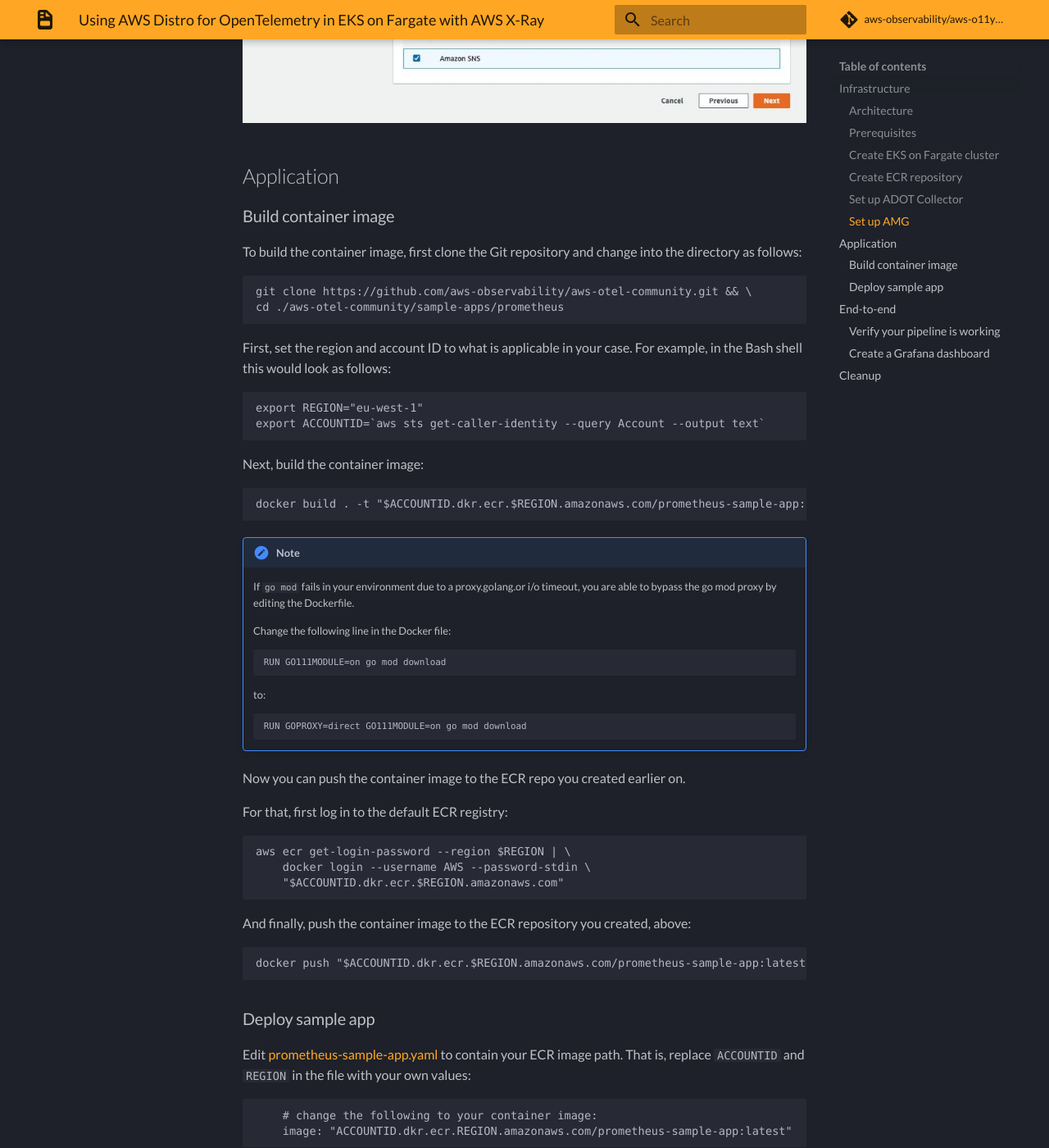
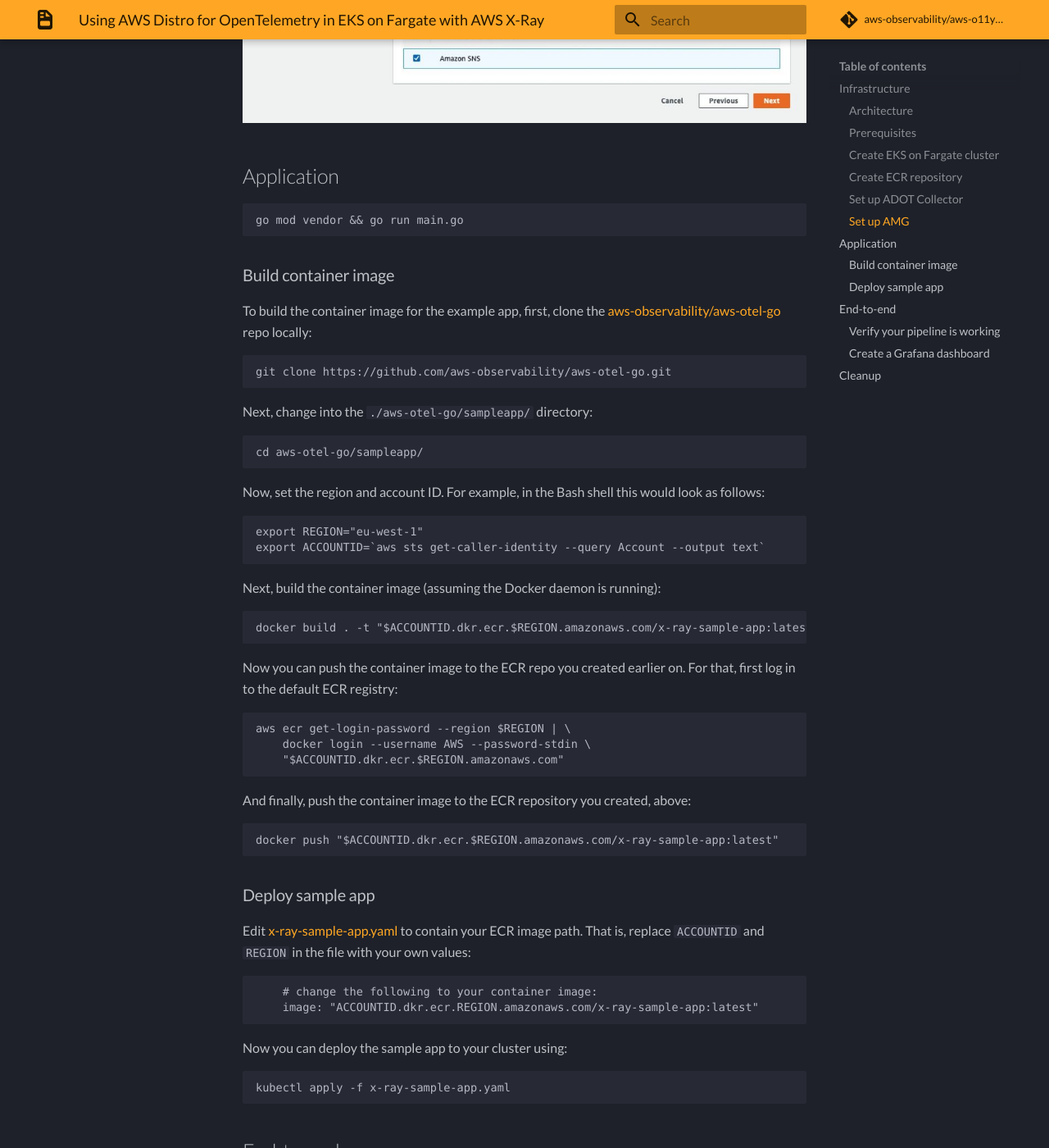
Before and after one commit to aws-observability/aws-o11y-recipes, an MkDocs documentation site: the page built from docs/recipes/fargate-eks-xray-go-adot-amg.md, in a window 1280 px wide and 1400 px high, scrolled down 2500 px. Shown: the whole window at 82% size. Built offline with MkDocs 1.6.1 and Material for MkDocs 9.7.7, drawn with Linux system fonts in a browser that asks for light colours; some web fonts are replaced; comment, search, counter and statistics services are not loaded; some of the changed text lies outside the part shown.

Commit message:
advances X-Ray recipe

````diff
--- a/docs/recipes/fargate-eks-xray-go-adot-amg.md
+++ b/docs/recipes/fargate-eks-xray-go-adot-amg.md
@@ -77,45 +77,44 @@
 
 ## Application
 
+
+
+```
+go mod vendor && go run main.go
+```
+
+
 ### Build container image
 
-To build the container image, first clone the Git repository and change
-into the directory as follows:
+To build the container image for the example app, first,
+clone the [aws-observability/aws-otel-go](https://github.com/aws-observability/aws-otel-go/)
+repo locally:
 
 ```
-git clone https://github.com/aws-observability/aws-otel-community.git && \
-cd ./aws-otel-community/sample-apps/prometheus
+git clone https://github.com/aws-observability/aws-otel-go.git
 ```
 
-First, set the region and account ID to what is applicable in your case. For
-example, in the Bash shell this would look as follows:
+Next, change into the `./aws-otel-go/sampleapp/` directory:
+
+```
+cd aws-otel-go/sampleapp/
+```
+
+Now, set the region and account ID. For example, in the Bash shell this would
+look as follows:
 
 ```
 export REGION="eu-west-1"
 export ACCOUNTID=`aws sts get-caller-identity --query Account --output text`
 ```
 
-Next, build the container image:
+Next, build the container image (assuming the Docker daemon is running):
 
 ```
-docker build . -t "$ACCOUNTID.dkr.ecr.$REGION.amazonaws.com/prometheus-sample-app:latest"
+docker build . -t "$ACCOUNTID.dkr.ecr.$REGION.amazonaws.com/x-ray-sample-app:latest"
 ```
 
-!!! note
-    If `go mod` fails in your environment due to a proxy.golang.or i/o timeout,
-    you are able to bypass the go mod proxy by editing the Dockerfile.
-
-    Change the following line in the Docker file:
-    ```
-    RUN GO111MODULE=on go mod download
-    ```
-    to:
-    ```
-    RUN GOPROXY=direct GO111MODULE=on go mod download
-    ```
-
 Now you can push the container image to the ECR repo you created earlier on.
-
 For that, first log in to the default ECR registry:
 
 ```
@@ -127,24 +126,24 @@
 And finally, push the container image to the ECR repository you created, above:
 
 ```
-docker push "$ACCOUNTID.dkr.ecr.$REGION.amazonaws.com/prometheus-sample-app:latest"
+docker push "$ACCOUNTID.dkr.ecr.$REGION.amazonaws.com/x-ray-sample-app:latest"
 ```
 
 ### Deploy sample app
 
-Edit [prometheus-sample-app.yaml](./fargate-eks-metrics-go-adot-ampamg/prometheus-sample-app.yaml)
+Edit [x-ray-sample-app.yaml](./fargate-eks-xray-go-adot-amg/x-ray-sample-app.yaml)
 to contain your ECR image path. That is, replace `ACCOUNTID` and `REGION` in the
 file with your own values:
 
 ```
     # change the following to your container image:
-    image: "ACCOUNTID.dkr.ecr.REGION.amazonaws.com/prometheus-sample-app:latest"
+    image: "ACCOUNTID.dkr.ecr.REGION.amazonaws.com/x-ray-sample-app:latest"
 ```
 
 Now you can deploy the sample app to your cluster using:
 
 ```
-kubectl apply -f prometheus-sample-app.yaml
+kubectl apply -f x-ray-sample-app.yaml
 ```
 
 ## End-to-end
````
Also changed, not shown: docs/recipes/fargate-eks-xray-go-adot-amg/x-ray-sample-app.yaml (+9 -9 lines).
